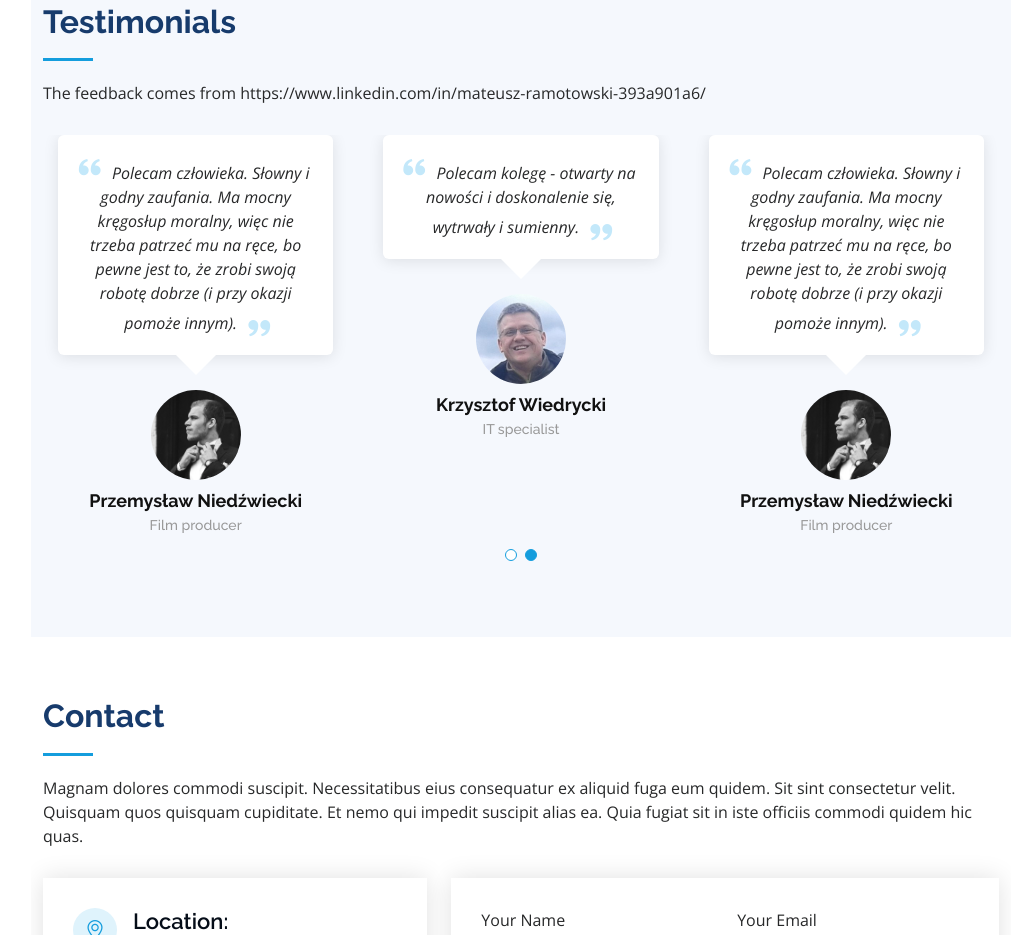
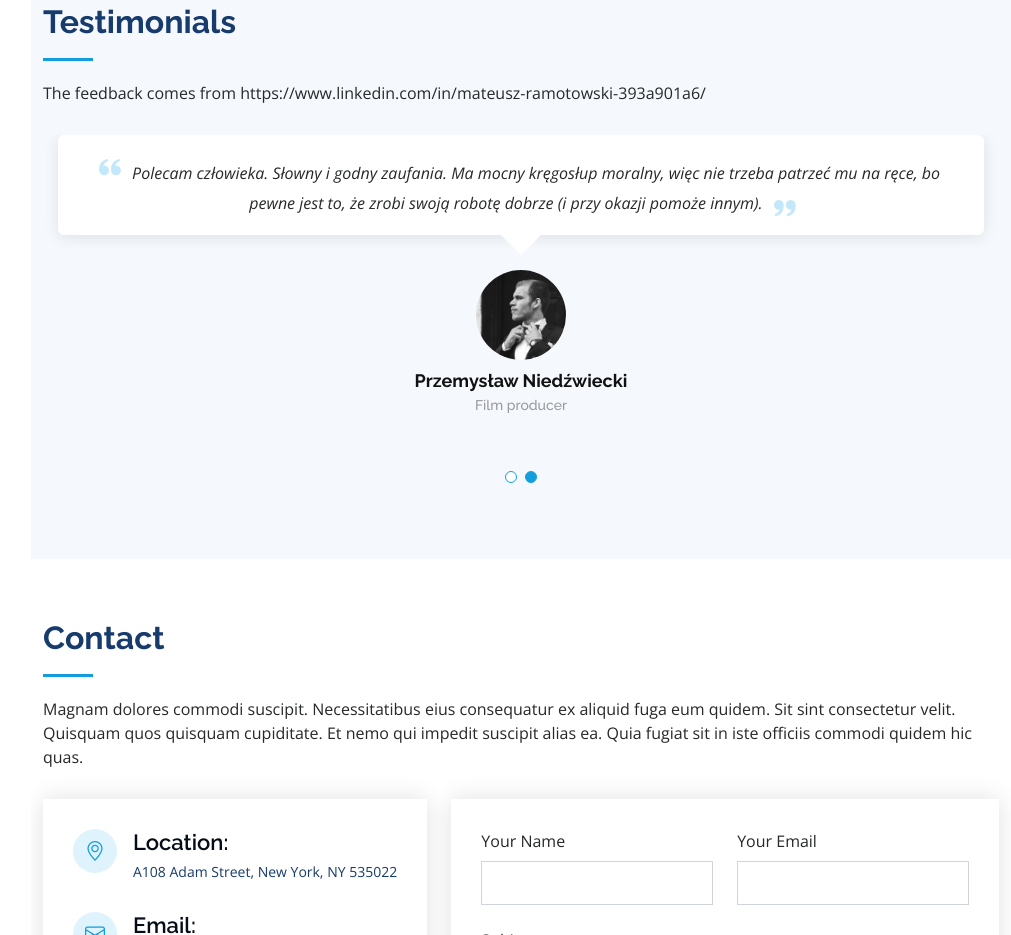
Before and after one commit to Mateusz-Ramotowski-Poland/old-portfolio-webpage, a plain HTML site: page index.html in a window 1280 px wide. Shown: the part 4800-5735 px from the top of the page, without its empty margins (269-1280 px from the left). Drawn offline with nearby package versions, Linux system fonts and the light colour scheme.

Commit message:
I changed code in main js. lines 218-242. I wanted to have only one testimonial per side - now it works as I want

```diff
--- a/assets/js/main.js
+++ b/assets/js/main.js
@@ -235,7 +235,7 @@
       },
 
       1200: {
-        slidesPerView: 3,
+        slidesPerView: 1,
         spaceBetween: 20
       }
     }
```
Also changed, not shown: index.html (+1 -0 lines).
